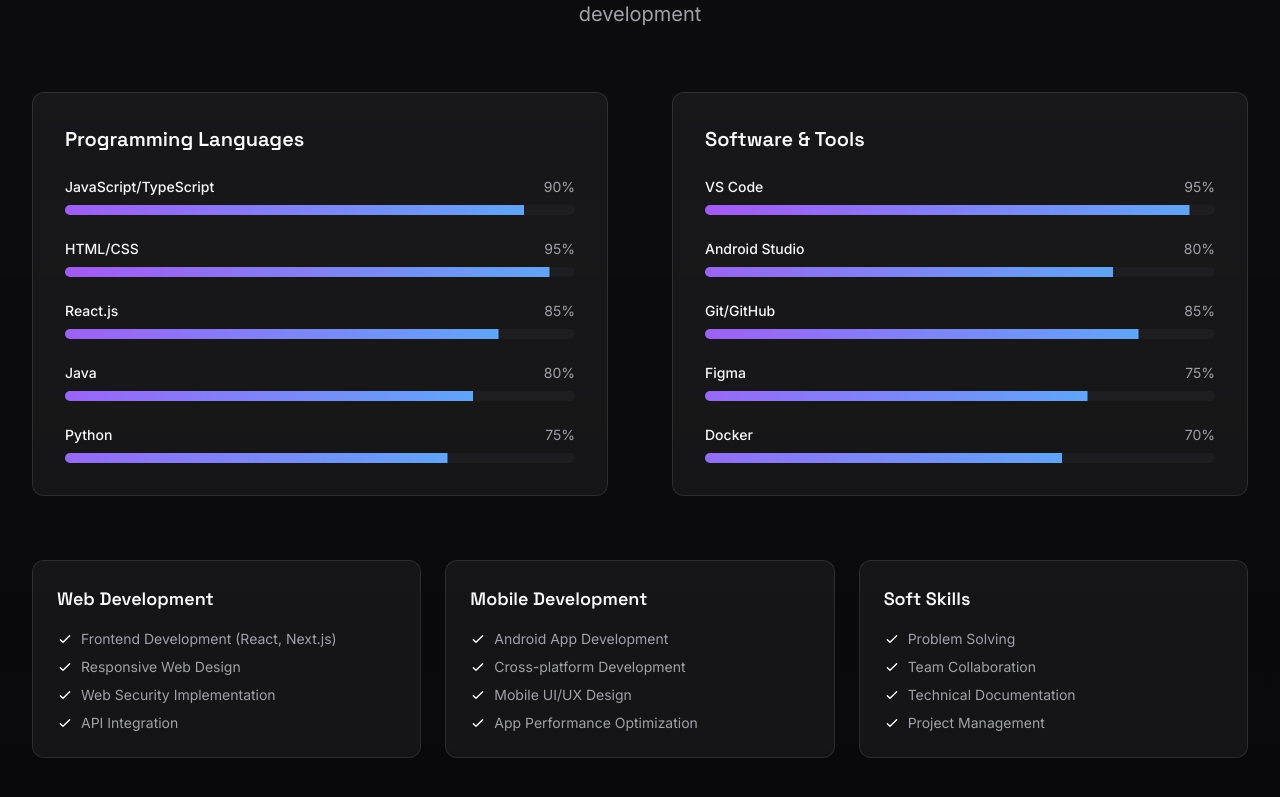
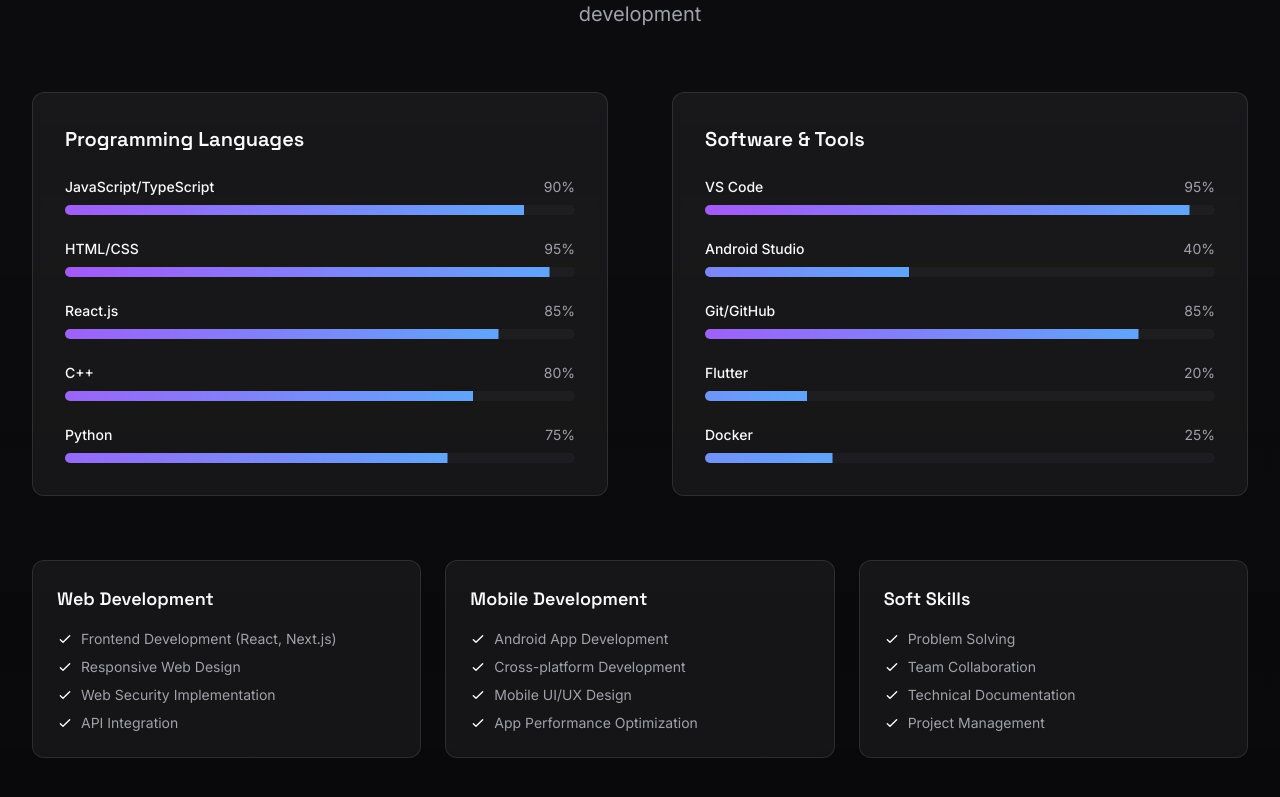
Before and after one commit to chinu-1/chinmoya-portfolio, a React (Vite) app: page / in a window 1280 px wide. Shown: the part 2032-2829 px from the top of the page. Built offline with nearby package versions, Linux system fonts and the light colour scheme.

Commit message:
Fix: Update skills section
Updated skills data in the Skills component.

```diff
--- a/src/components/Skills.tsx
+++ b/src/components/Skills.tsx
@@ -1,23 +1,22 @@
-
 import React, { useEffect, useRef, useState } from 'react';
 import { Progress } from '@/components/ui/progress';
 import { cn } from '@/lib/utils';
 
-// Updated skills data for web and android development
+// Updated skills data with the requested changes
 const programmingSkills = [
   { name: 'JavaScript/TypeScript', level: 90 },
   { name: 'HTML/CSS', level: 95 },
   { name: 'React.js', level: 85 },
-  { name: 'Java', level: 80 },
+  { name: 'C++', level: 80 },
   { name: 'Python', level: 75 },
 ];
 
 const softwareSkills = [
   { name: 'VS Code', level: 95 },
-  { name: 'Android Studio', level: 80 },
+  { name: 'Android Studio', level: 40 },
   { name: 'Git/GitHub', level: 85 },
-  { name: 'Figma', level: 75 },
-  { name: 'Docker', level: 70 },
+  { name: 'Flutter', level: 20 },
+  { name: 'Docker', level: 25 },
 ];
 
 const Skills = () => {
@@ -43,9 +42,7 @@ const Skills = () => {
     return () => observer.disconnect();
   }, []);
 
-  // Initialize progress values to 0
   useEffect(() => {
-    // Set animated skills to true after component mounts to trigger animations
     const timer = setTimeout(() => {
       const skills = {};
       [...programmingSkills, ...softwareSkills].forEach(skill => {
@@ -112,7 +109,6 @@ const Skills = () => {
         </div>
 
         <div className="mt-16 grid grid-cols-1 md:grid-cols-3 gap-6 reveal-animation reveal-from-bottom" style={{ transitionDelay: '400ms' }}>
-          {/* Core competencies */}
           <div className="glass-card p-6">
             <h3 className="text-lg font-display font-semibold mb-4">Web Development</h3>
             <ul className="space-y-2 text-sm text-muted-foreground">
```
